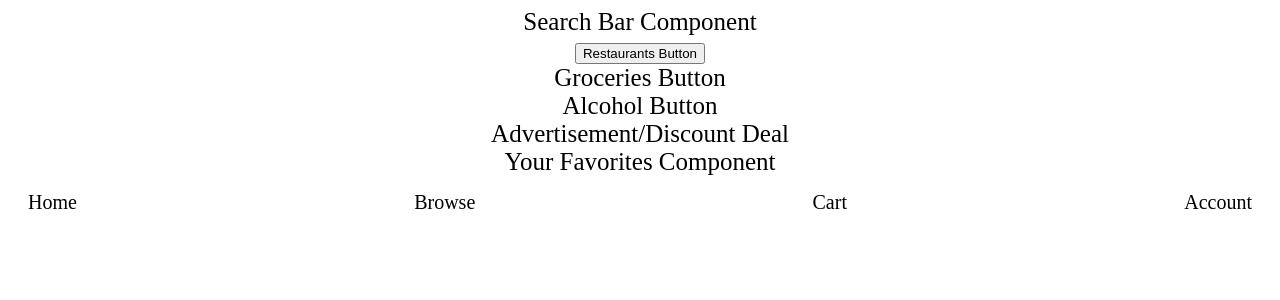
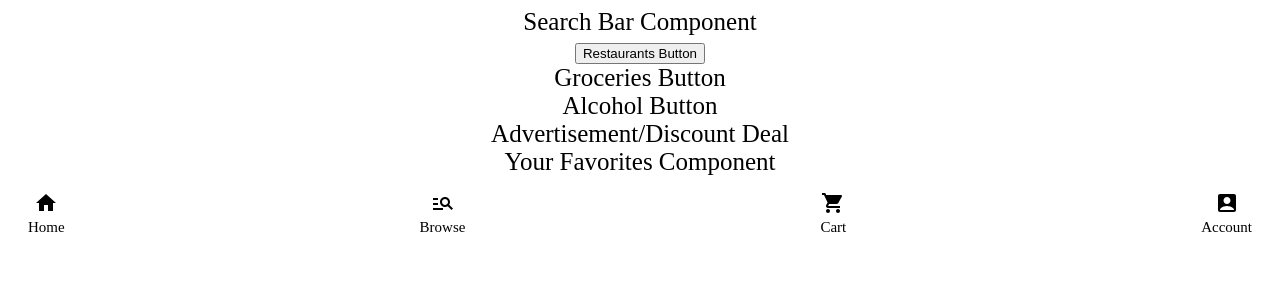
Before and after one commit to iamdavidgracia2/UberEarsClone, a React (Create React App) app in the folder application/web/source/: page / in a window 1280 px wide. Shown: the top 300 px of the page. Built offline with nearby package versions, Linux system fonts and the light colour scheme.

Commit message:
added material ui icons

```diff
--- a/application/web/source/package.json
+++ b/application/web/source/package.json
@@ -3,6 +3,10 @@
   "version": "0.1.0",
   "private": true,
   "dependencies": {
+    "@emotion/react": "^11.10.6",
+    "@emotion/styled": "^11.10.6",
+    "@mui/icons-material": "^5.11.11",
+    "@mui/material": "^5.11.11",
     "@testing-library/jest-dom": "^5.16.5",
     "@testing-library/react": "^13.4.0",
     "@testing-library/user-event": "^13.5.0",
--- a/application/web/source/src/components/Navbar.jsx
+++ b/application/web/source/src/components/Navbar.jsx
@@ -1,26 +1,33 @@
 import React from 'react'
 import './navbar.css'
+import HomeIcon from '@mui/icons-material/Home';
+import ManageSearchIcon from '@mui/icons-material/ManageSearch';
+import ShoppingCartIcon from '@mui/icons-material/ShoppingCart';
+import AccountBoxIcon from '@mui/icons-material/AccountBox';
+
+
+
+
 
 export const Navbar = () => {
     return (
         <div className='navbar-container'>
             <div className="navbar-section-container">
                 <div className="home-section">
-                    <div className="home-section-icon"></div>
+                    <div className="home-section-icon"><HomeIcon/></div>
                     <div className="home-section-text">Home</div>
                 </div>
                 <div className="browse-section">
-                    <div className="browse-section-icon"></div>
+                    <div className="browse-section-icon"><ManageSearchIcon/></div>
                     <div className="browse-section-text">Browse</div>
                 </div>
                 <div className="cart-section">
-                <div className="-cart-section-icon"></div>
+                <div className="-cart-section-icon"><ShoppingCartIcon/></div>
                     <div className="cart-section-text">Cart</div>
                 </div>
                 <div className="account-section">
-                    <div className="account-section-icon"></div>
+                    <div className="account-section-icon"><AccountBoxIcon/></div>
                     <div className="account-section-text">Account</div>
-
                 </div>
             </div>
         </div>
--- a/application/web/source/src/components/navbar.css
+++ b/application/web/source/src/components/navbar.css
@@ -2,7 +2,7 @@
     margin-top: 15px;
     margin-left: 20px;
     margin-right: 20px;
-    font-size: 20px;
+    font-size: 15px;
     align-items: center;
 }
 
```
Also changed, not shown: 1 other file (tests, documents, lock files or other folders).
